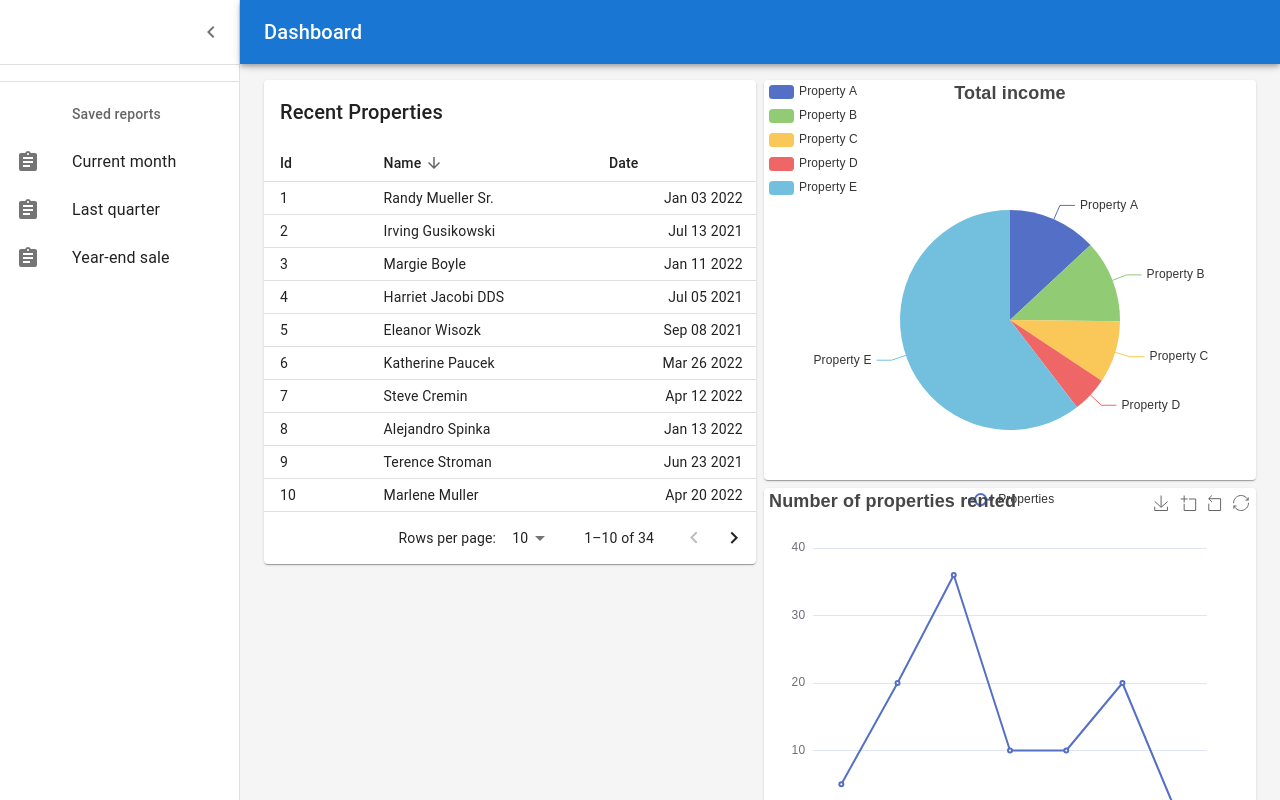
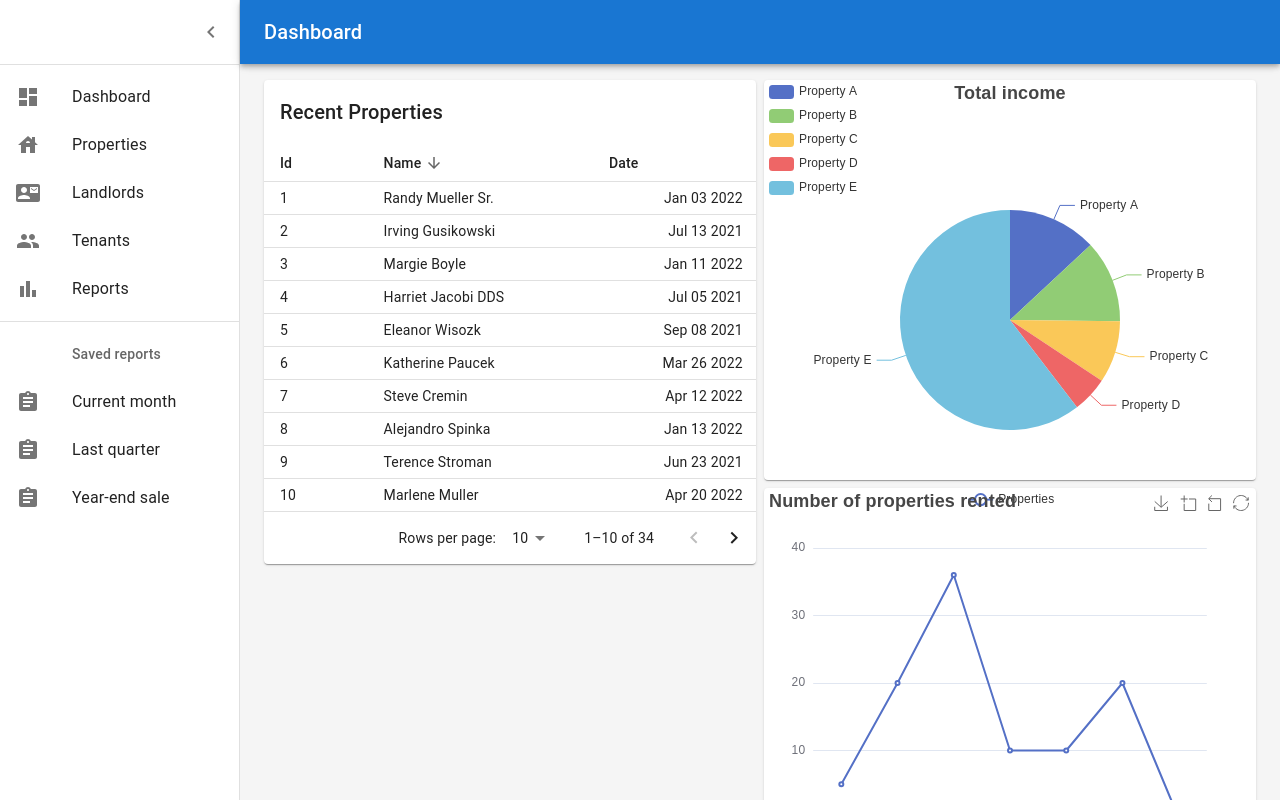
Before and after one commit to umur/waa-may-2022-final-project, a React (Create React App) app in the folder client/: page /admin in a window 1280 px wide. Built offline with nearby package versions, Linux system fonts and the light colour scheme; sample sign-in values are in the browser's storage.

Commit message:
Update routes using react router dom

```diff
--- a/client/src/App.js
+++ b/client/src/App.js
@@ -22,7 +22,7 @@ function App() {
   // FIXME: Use for testing purpose
   useEffect(() => {
     localStorage.setItem("token", "sample token");
-    setRole("admin")
+    setRole(ROLE.Admin)
   }, []);
 
   return (
--- a/client/src/pages/menus.js
+++ b/client/src/pages/menus.js
@@ -11,12 +11,12 @@ import LayersIcon from "@mui/icons-material/Layers";
 import AssignmentIcon from "@mui/icons-material/Assignment";
 import ContactMailIcon from "@mui/icons-material/ContactMail";
 import HouseIcon from "@mui/icons-material/House";
-import { Link } from "@mui/material";
+import { Link } from 'react-router-dom';
 
 export const mainMenu = (routes) => {
   return <React.Fragment>
     {routes.map(r => (
-      <Link key={r.route} href={r.route} underline="none" color="inherit">
+      <Link key={r.route} to={r.route} style={{ textDecoration: 'none', color: 'inherit' }}>
         <ListItemButton>
           <ListItemIcon>
             {r.icon}
```
